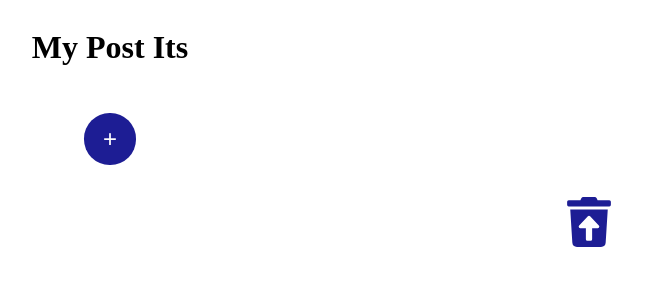
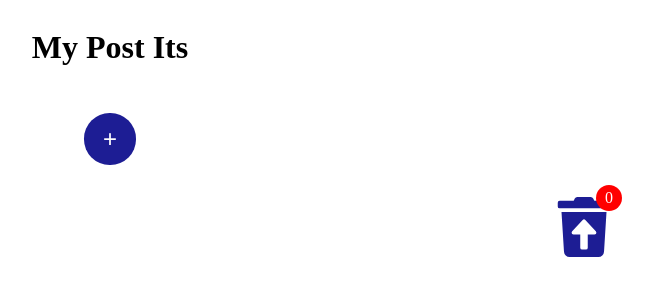
Before and after one commit to dgiacco/Post-It-App, a React (Create React App) app: page / in a window 1280 px wide. Shown: the top 300 px of the page, without its empty margins (530-1183 px from the left). Built offline with nearby package versions, Linux system fonts and the light colour scheme.

Commit message:
fix edit post it and add trash bin counter

```diff
--- a/src/Components/PostIt.jsx
+++ b/src/Components/PostIt.jsx
@@ -9,7 +9,7 @@ const PostIt = ({ id, text, deletePostIt, isDeleted, restorePostIt, editPostIt }
         <FaTrash className="deleteButton" onClick={ () => deletePostIt(id) }/>
         { isDeleted && <FaRecycle className="restoreButton" onClick={ () => restorePostIt(id) } /> }
       </div>
-      <input className="editInput" value={text} onChange={editPostIt} name="text"></input>
+      <input className="editInput" value={text} onChange={event => editPostIt(event, id)} name="text"></input>
     </div>
   );
 };
--- a/src/index.css
+++ b/src/index.css
@@ -62,7 +62,7 @@ textarea {
   border: none;
   resize: none;
   background-color: Transparent;
-  background-repeat:no-repeat;
+  background-repeat: no-repeat;
   font-size: small;
 }
 
@@ -73,7 +73,7 @@ textarea:focus {
 .editInput {
   border: none;
   background-color: Transparent;
-  background-repeat:no-repeat;
+  background-repeat: no-repeat;
   font-size: small;
 }
 
@@ -101,10 +101,10 @@ textarea:focus {
 }
 
 .deleteButton {
-  cursor:pointer;
+  cursor: pointer;
 }
 
-.trashbinIcon {
+.trashbinIconContainer {
   display: flex;
   flex-direction: row-reverse;
   margin-top: 4vh;
@@ -112,6 +112,26 @@ textarea:focus {
 }
 
 .restoreButton {
-  cursor:pointer;
+  cursor: pointer;
   margin-right: 1rem;
 }
+
+.trashbinIcon {
+  position: relative;
+}
+
+.trashbinCount {
+  position: absolute;
+  top: -12px;
+  right: -8px;
+  background-color: red;
+  color: #fff;
+  padding: 3px;
+  border-radius: 50%;
+  width: 20px;
+  height: 20px;
+  text-align: center;
+}
+.trashbinCount div {
+  margin-top: 1px;
+}
--- a/src/pages/Workspace.jsx
+++ b/src/pages/Workspace.jsx
@@ -26,10 +26,18 @@ const Workspace = () => {
     setDeletedPostIts([...deletedPostIts, ...deletedPostit]);
   };
 
-  const editPostIt = (event) => {
-    setPostIts([{
-      id: postIts[0].id,
-      text: event.target.value}])
+  const editPostIt = (event, id) => {
+
+    const editedPostIts = postIts.map((postIt) => {
+      console.log(postIt.id === id);
+      if (postIt.id === id) {
+        console.log(postIt.text);
+        postIt.text = event.target.value
+
+      }
+      return postIt
+    })
+    setPostIts(editedPostIts)
   };
 
   return(
@@ -45,8 +53,11 @@ const Workspace = () => {
       />
       <div>
         <Link to="/trashbin">
-          <div className="trashbinIcon">
-            <FaTrashRestore size="50px" color="rgb(29, 29, 148)"/>
+          <div className="trashbinIconContainer">
+            <div className="trashbinIcon">
+              <FaTrashRestore size="60px" color="rgb(29, 29, 148)" />
+              <div className='trashbinCount'><div>{ deletedPostIts.length }</div></div>
+            </div>
           </div>
         </Link>
       </div>
```
